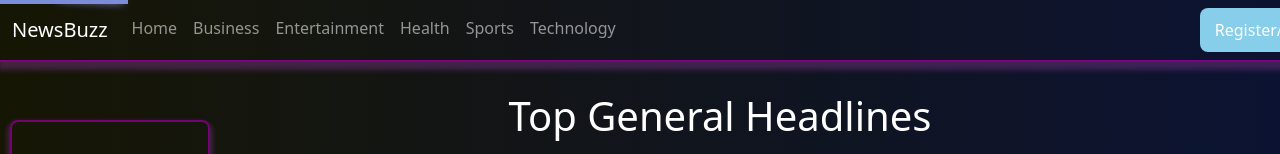
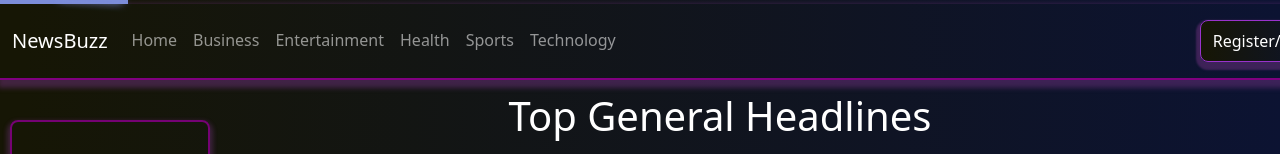
Before and after one commit to Nilay-rawal1/NewsBuzz, a React (Create React App) app: page / in a window 1280 px wide. Shown: the top 154 px of the page. Built offline with nearby package versions, Linux system fonts and the light colour scheme; no server answers.

Commit message:
login button fixed

```diff
--- a/src/components/NavBar.js
+++ b/src/components/NavBar.js
@@ -13,9 +13,9 @@ export class navbar extends Component {
     return (
           <>
 
-          <div aria-hidden="true"></div>
-        <nav   className="navbar navbg fixed-top navbar-expand-lg  text-dark bg-dark navbar-dark" id=''>
-        <div className="container-fluid ">
+          <div aria-hidden="true "></div>
+        <nav   className="navbar my-1 navbg fixed-top navbar-expand-lg  text-dark bg-dark navbar-dark" id=''>
+        <div className="container-fluid  my-2">
           <Link className="navbar-brand" to="/">NewsBuzz</Link>
           <button className="navbar-toggler" type="button" data-bs-toggle="collapse" data-bs-target="#navbarSupportedContent" aria-controls="navbarSupportedContent" aria-expanded="false" aria-label="Toggle navigation">
             <span className="navbar-toggler-icon"></span>
--- a/src/components/navbar.css
+++ b/src/components/navbar.css
@@ -6,15 +6,20 @@
 
   .login a {
     display: inline-block;
-    padding: 10px 15px;
-    background-color: #87CEEB; /* Light blue color */
+    padding: 8px 12px;
+    box-shadow: 0 4px 2px 4px rgba(119, 53, 136, 0.459) !important;
+    background:linear-gradient( 89.7deg, rgb(22, 22, 5) 1.8%, rgb(12, 19, 50) 100%); /* Light blue color */
     color: #fff; /* White text color */
     text-decoration: none;
+    border: 1px solid darkorchid;
     border-radius: 8px; /* Rounded corners */
   }
 
   .login a:hover {
-    background-color: #5F9EA0; /* Light blue color on hover */
+    transform: scale(.95) !important;
+    box-shadow: 0 4px 2px 3px rgba(129, 72, 144, 0.561) !important;
+    background: purple; /* Light blue color on hover */
+
   }
 
   .login-right {
```
